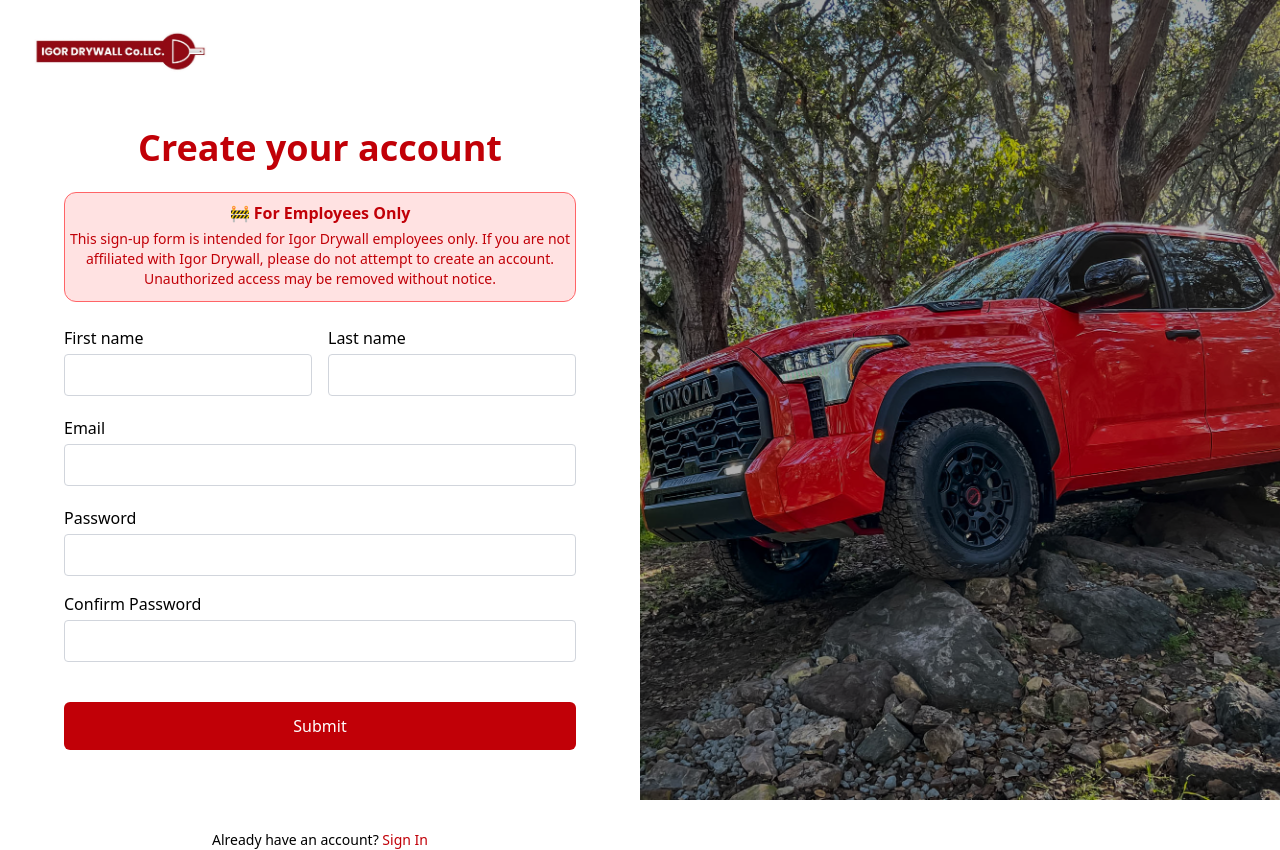
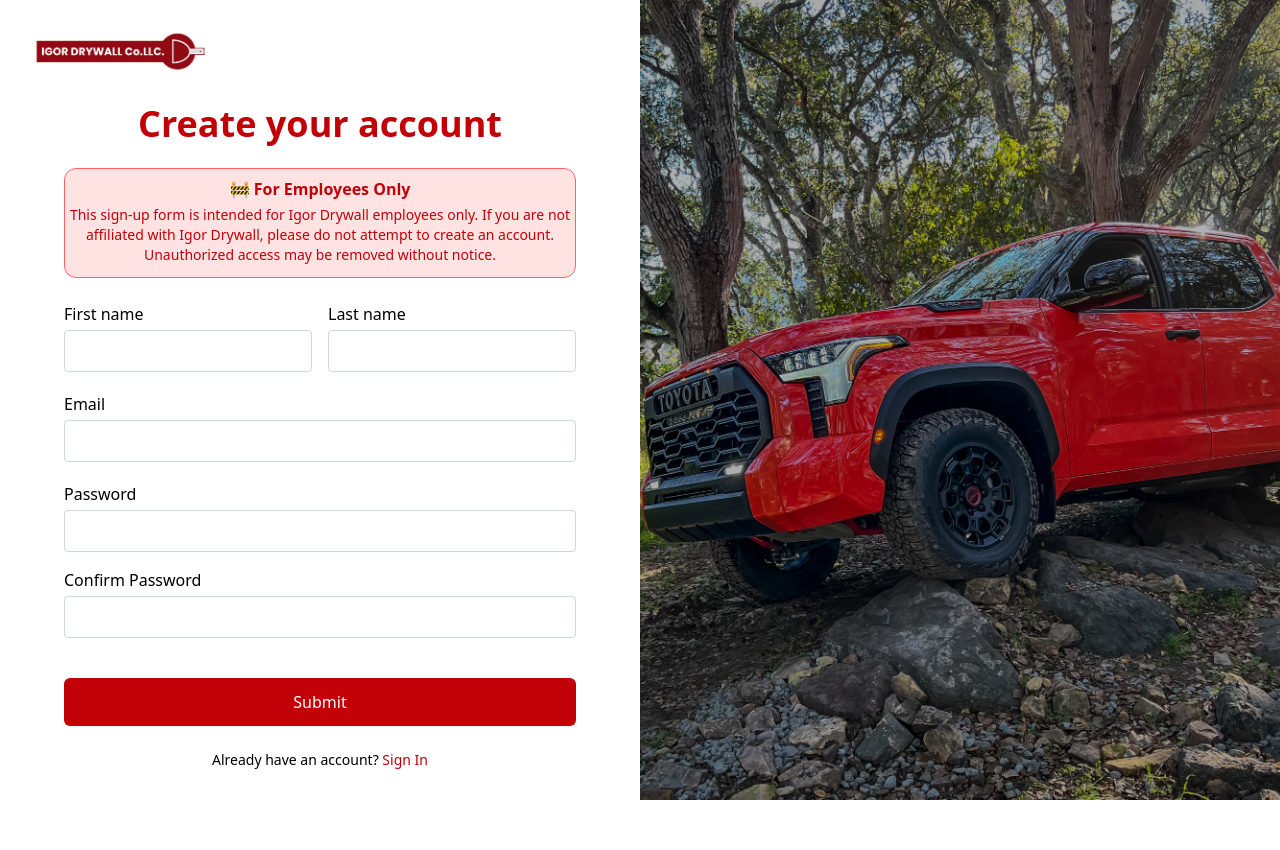
Before and after one commit to RodriguezDerek/Igor-Drywall, a React (Vite) app in the folder frontend/: page /register in a window 1280 px wide. After the commit the page ends 800 px from the top, so only its background shows below. Built offline with nearby package versions, Linux system fonts and the light colour scheme.

Commit message:
updated routes

```diff
--- a/frontend/src/App.jsx
+++ b/frontend/src/App.jsx
@@ -14,6 +14,7 @@ function App() {
       <Router>
         <Routes>
           <Route path="/" element={<Home />} />
+          <Route path="/home" element={<Home />} />
           <Route path="/about" element={<About />} />
           <Route path="/service" element={<Service />} />
           <Route path="/project" element={<Project />} />
--- a/frontend/src/pages/Register.jsx
+++ b/frontend/src/pages/Register.jsx
@@ -79,7 +79,7 @@ function Register() {
                 </Link>
 
                 {/* Header */}
-                <h1 className="text-center text-4xl font-semibold text-red-700 mb-6 mt-20">Create your account</h1>
+                <h1 className="text-center text-4xl font-semibold text-red-700 mb-6 mt-14">Create your account</h1>
 
                 {/* Alert box */}
                 <div className="bg-red-100 border border-red-400 text-red-700 px-3 py-2 rounded-xl mb-6">
@@ -119,7 +119,7 @@ function Register() {
 
                     <button type="submit" className="bg-red-700 text-white py-3 px-20 rounded-md w-full mt-6 font-medium text-md cursor-pointer">Submit</button>
 
-                    <p className="text-sm mt-16 text-center font-medium">Already have an account?{' '}
+                    <p className="text-sm mt-2 text-center font-medium">Already have an account?{' '}
                         <Link to="/login" className="text-red-700 font-medium">Sign In</Link>
                     </p>
 
--- a/frontend/src/pages/ResetPassword.jsx
+++ b/frontend/src/pages/ResetPassword.jsx
@@ -1,6 +1,8 @@
 import React from "react";
 import { useState, useEffect } from "react";
 import { useSearchParams } from "react-router-dom";
+import ErrorToast from '../components/ErrorToast';
+import SuccessToast from '../components/SuccessToast';
 
 function ResetPassword(){
     const [searchParams] = useSearchParams();
```
